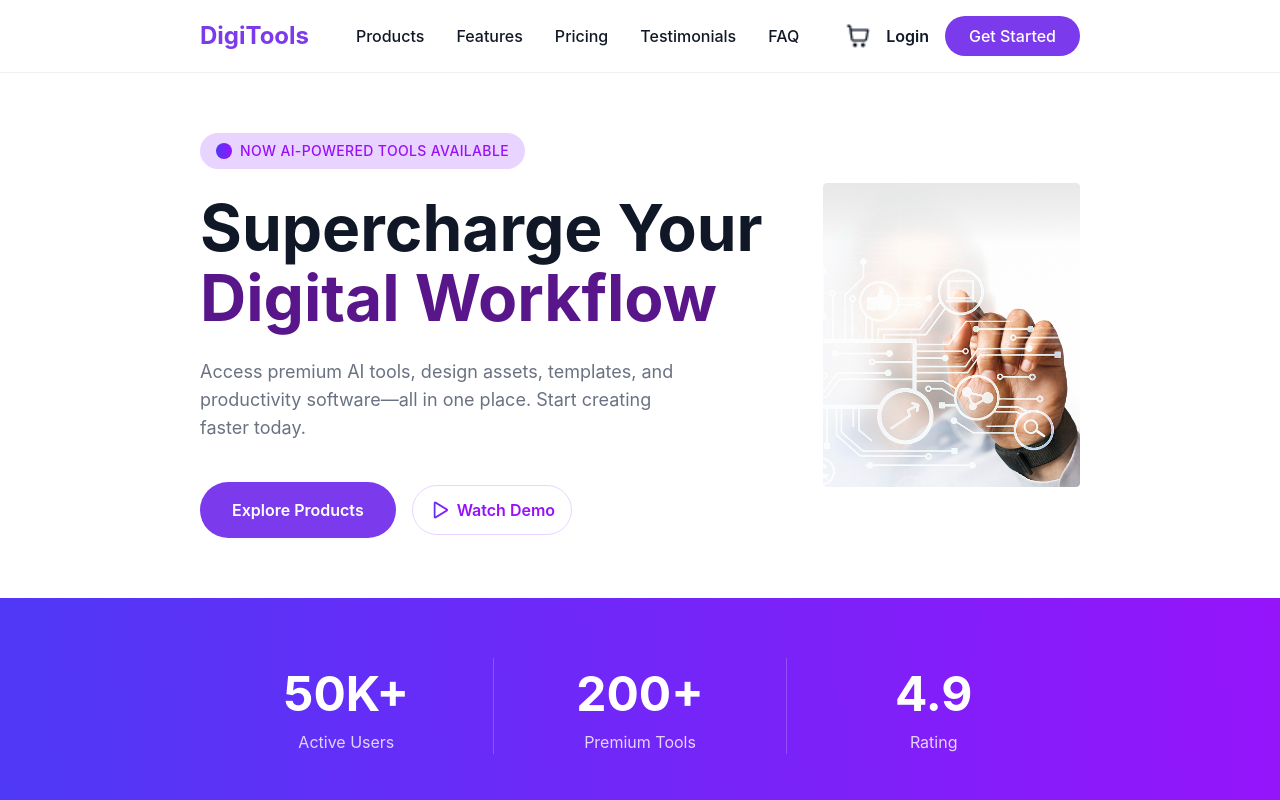
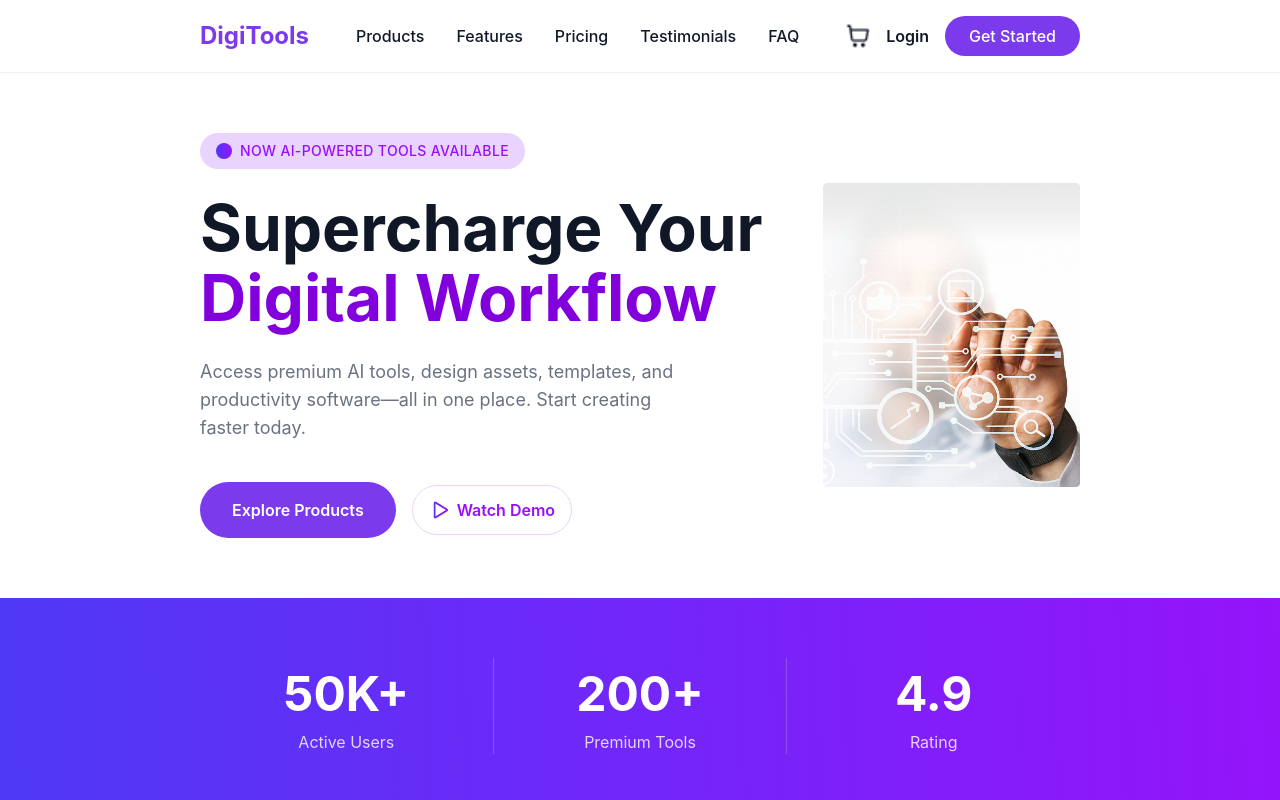
Before and after one commit to farjuu333/B13-A6, a React (Vite) app: page / in a window 1280 px wide. Shown: the top 800 px of the page. Built offline with nearby package versions, Linux system fonts and the light colour scheme.

Commit message:
change color

```diff
--- a/src/assets/components/Banner/Banner.jsx
+++ b/src/assets/components/Banner/Banner.jsx
@@ -29,7 +29,7 @@ function Banner() {
         {/* Heading */}
         <h1 className="text-[40px] md:text-[64px] font-bold leading-[1.1] text-gray-900 mb-6">
           Supercharge Your <br className="hidden md:block" />
-          <span className="text-purple-900">Digital Workflow</span>
+          <span className="text-purple-700">Digital Workflow</span>
         </h1>
 
         {/* Subtext */}
@@ -45,7 +45,7 @@ function Banner() {
           </button>
 
 
-          <button className="flex items-center gap-2 text-purple-600 px-4 py-3 rounded-full font-semibold border border-purple-200 hover:bg-purple-300 transition-all text-sm md:text-base whitespace-nowrap bg-white">
+          <button className="flex items-center gap-2 text-purple-600 px-4 py-3 rounded-full font-semibold border border-purple-200 hover:bg-purple-500 transition-all text-sm md:text-base whitespace-nowrap bg-white">
 
 
   <div className="  flex items-center justify-center ">
```
